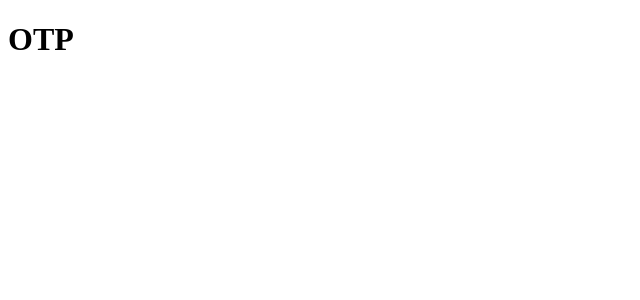
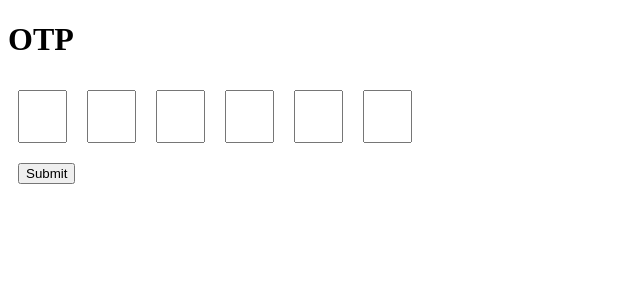
Before and after one commit to info-vivekranjan/react-problems-1, a Next.js app: page /otp in a window 1280 px wide. Shown: the top 300 px of the page, without its empty margins (0-640 px from the left). Built offline with nearby package versions, Linux system fonts and the light colour scheme.

Commit message:
OTP chnage design

```diff
--- a/src/app/otp/page.tsx
+++ b/src/app/otp/page.tsx
@@ -1,9 +1,101 @@
 "use client";
 
+import { useRef, useState } from "react";
+
+const OTP_LENGTH = 6;
+
 export default function OTP() {
+  const [otp, setOtp] = useState(Array(OTP_LENGTH).fill(""));
+  const otpRef = useRef<(HTMLInputElement | null)[]>([]);
+
+  const handleChangeOtp = (
+    e: React.ChangeEvent<HTMLInputElement>,
+    index: number,
+  ) => {
+    const { value } = e.target;
+
+    if (!/^\d*$/.test(value)) {
+      return;
+    }
+
+    let newOtp = [...otp];
+    newOtp[index] = value;
+
+    setOtp(newOtp);
+
+    if (index < OTP_LENGTH - 1) {
+      otpRef.current[index + 1]?.focus();
+    }
+  };
+
+  const handleKeyDown = (
+    e: React.KeyboardEvent<HTMLInputElement>,
+    index: number,
+  ) => {
+    if (e.key !== "Backspace") return;
+
+    // If current box has a value, let onChange clear it; stay put.
+    if (otp[index]) return;
+
+    // Current box is empty → move back and clear the previous box
+    if (index > 0) {
+      e.preventDefault();
+      let newOtp = [...otp];
+      newOtp[index - 1] = "";
+      setOtp(newOtp);
+      otpRef.current[index - 1]?.focus();
+    }
+  };
+
+  const handlePaste = (e: React.ClipboardEvent) => {
+    const pastedOtp = e.clipboardData.getData("text");
+
+    if (pastedOtp.length > OTP_LENGTH) {
+      return;
+    }
+
+    setOtp(pastedOtp.split(""));
+  };
+
+  const handleSubmit = (e: React.SyntheticEvent) => {
+    e.preventDefault();
+
+    console.log("OTP===", otp.join(""));
+  };
+
+  console.log(otp);
+
   return (
     <>
       <h1>OTP</h1>
+      <form onSubmit={handleSubmit}>
+        {otp.map((item, index) => {
+          return (
+            <input
+              key={index}
+              type="text"
+              value={item}
+              name={item}
+              maxLength={1}
+              onChange={(e) => handleChangeOtp(e, index)}
+              ref={(ele) => {
+                otpRef.current[index] = ele;
+              }}
+              onKeyDown={(e) => handleKeyDown(e, index)}
+              onPaste={(e) => handlePaste(e)}
+              style={{
+                padding: "10px",
+                width: "25px",
+                margin: "10px",
+                textAlign: "center",
+                fontSize: "25px",
+              }}
+            />
+          );
+        })}
+        <br />
+        <input type="submit" value="Submit" style={{ margin: "10px" }} />
+      </form>
     </>
   );
 }
```
